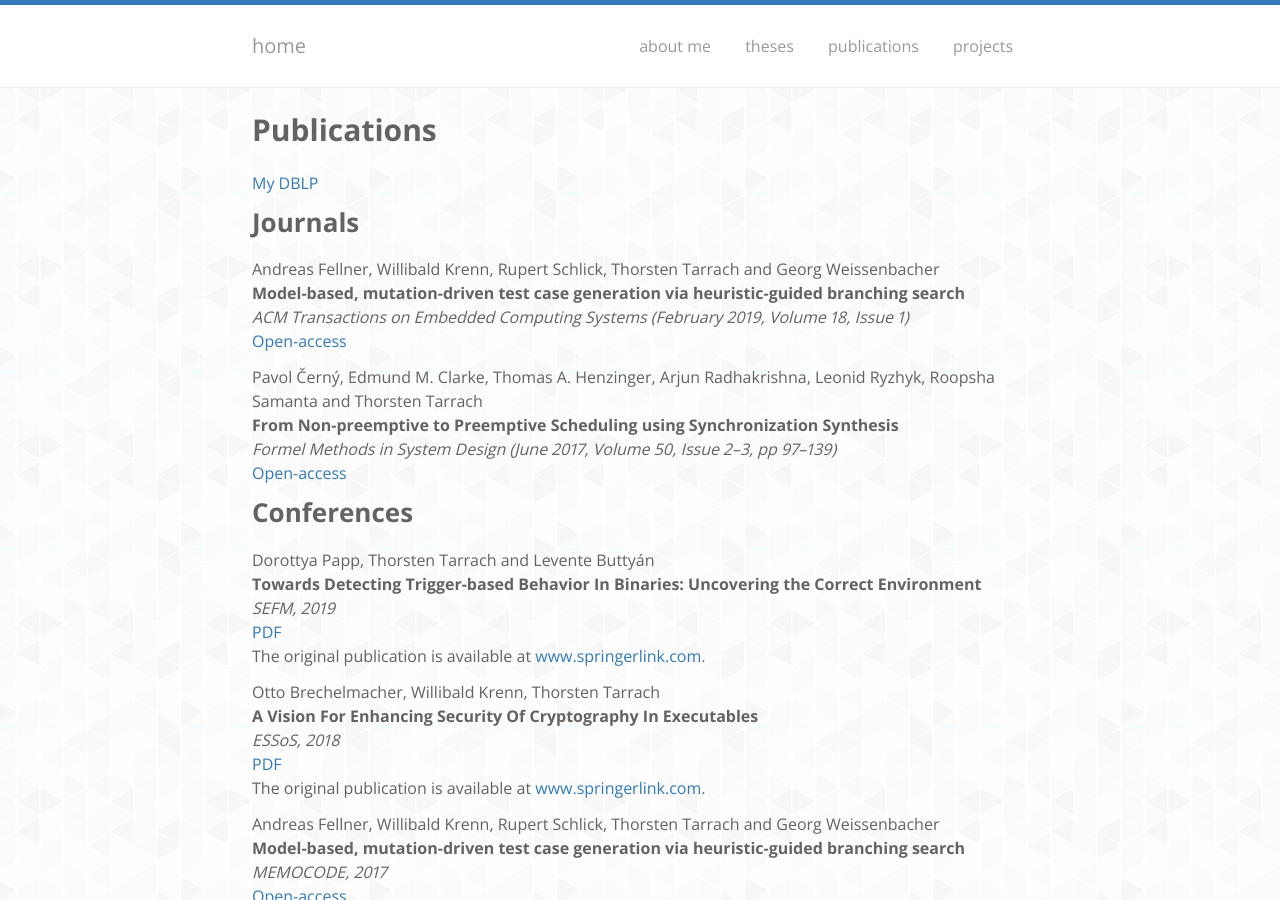
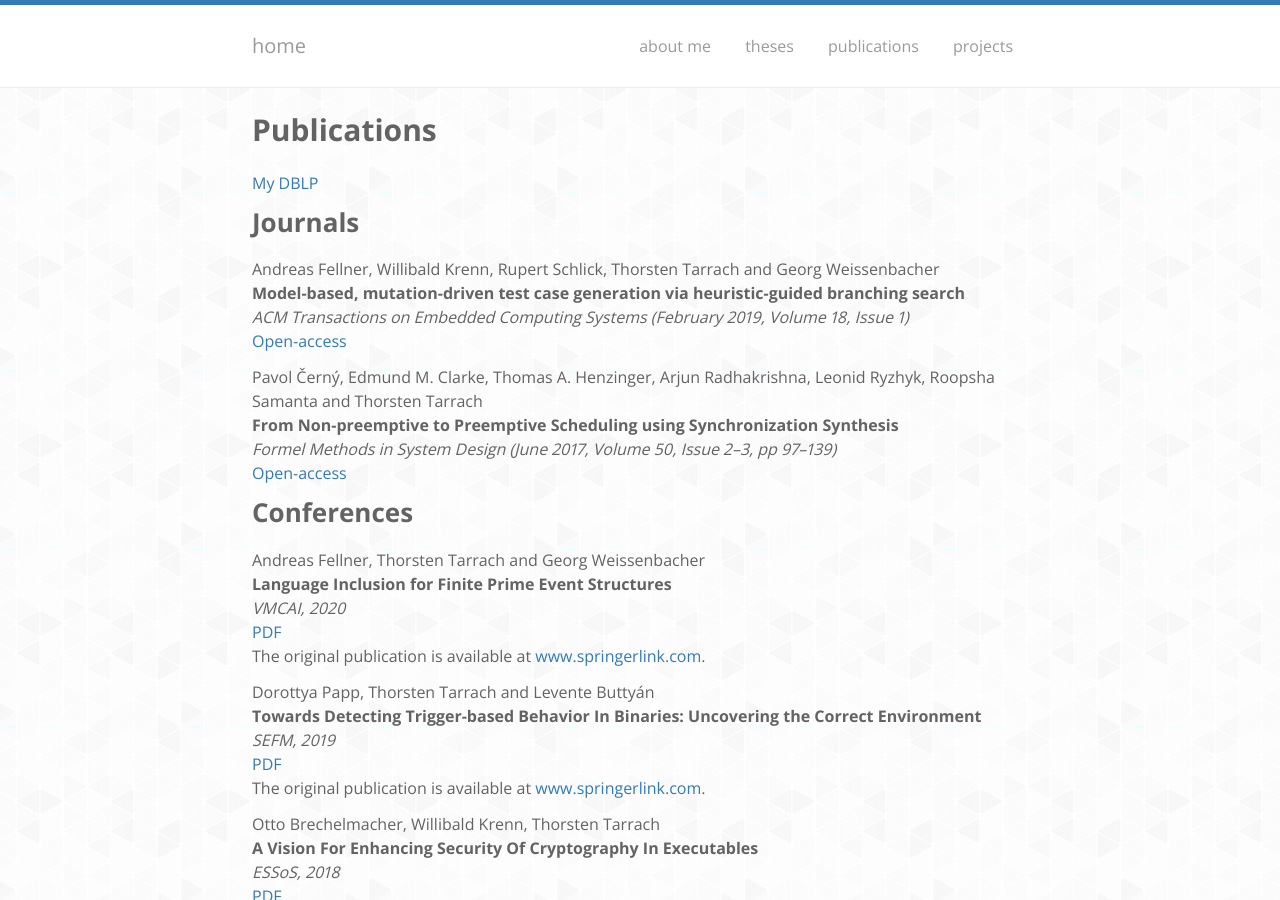
Before and after one commit to thorstent/thorstent.github.io, a Jekyll site: the page built from publications/index.md, in a window 1280 px wide and 900 px high. Built offline with Jekyll 4.4.1, drawn with Linux system fonts in a browser that asks for light colours; nearby versions of some CDN libraries.

Commit message:
added vmcai

```diff
--- a/publications/index.md
+++ b/publications/index.md
@@ -21,6 +21,12 @@ Pavol Černý, Edmund M. Clarke, Thomas A. Henzinger, Arjun Radhakrishna, Leonid
 
 Conferences
 -----------
+
+Andreas Fellner, Thorsten Tarrach and Georg Weissenbacher
+**Language Inclusion for Finite Prime Event Structures**
+*VMCAI, 2020*
+[PDF](2020vmcai-language_inclusion.pdf)
+The original publication is available at [www.springerlink.com](https://link.springer.com/chapter/10.1007%2F978-3-030-39322-9_15).
 
 Dorottya Papp, Thorsten Tarrach and Levente Buttyán
 **Towards Detecting Trigger-based Behavior In Binaries: Uncovering the Correct Environment**
```
